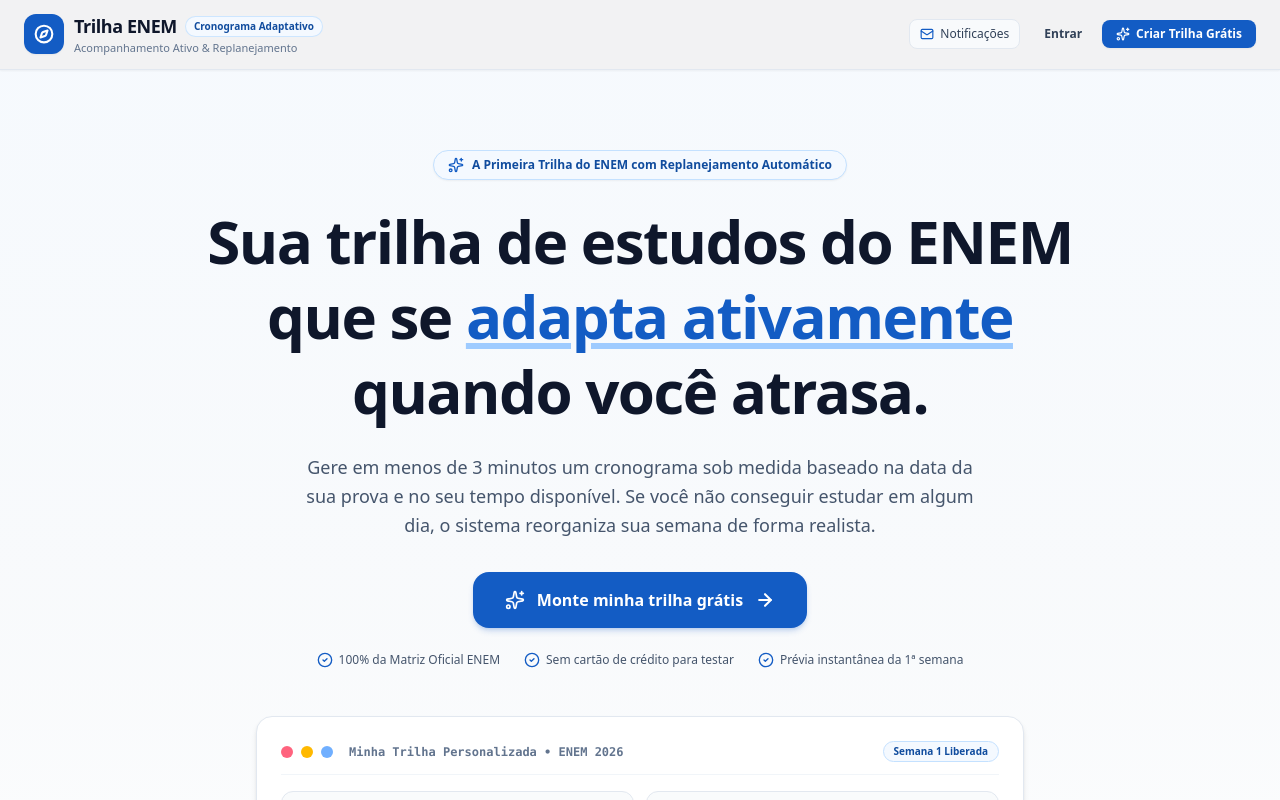
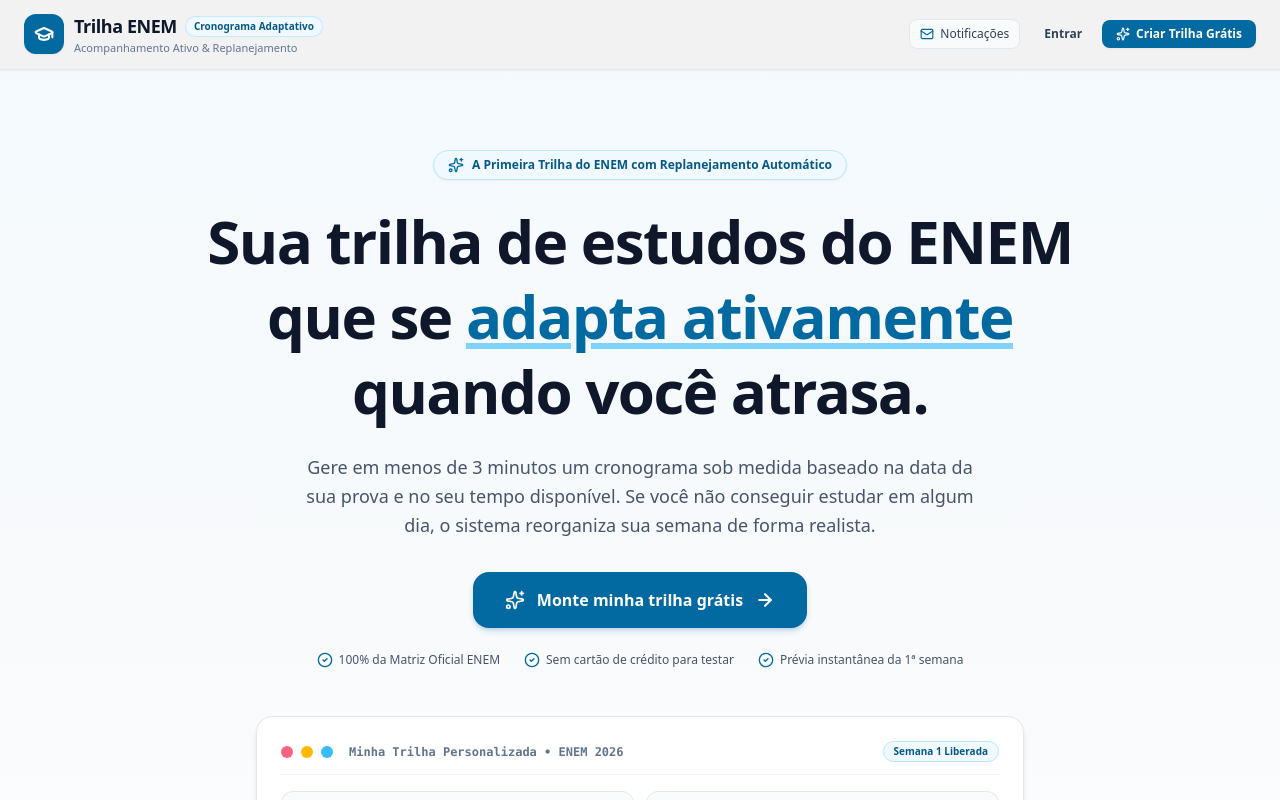
Before and after one commit to JoaaoPaulo/SiteEducativo, a React (Vite) app: page / in a window 1280 px wide. Shown: the top 800 px of the page. Built offline with nearby package versions, Linux system fonts and the light colour scheme.

Commit message:
feat: mudar paleta para azul claro e alterar logo para GraduationCap

```diff
--- a/src/components/Navbar.tsx
+++ b/src/components/Navbar.tsx
@@ -1,6 +1,6 @@
 import React from 'react';
 import { UserProfile } from '../types';
-import { Compass, Sparkles, User, Lock, Calendar, Mail, ShieldCheck } from 'lucide-react';
+import { GraduationCap, Sparkles, User, Lock, Calendar, Mail, ShieldCheck } from 'lucide-react';
 
 interface NavbarProps {
   user: UserProfile | null;
@@ -29,7 +29,7 @@ export const Navbar: React.FC<NavbarProps> = ({
           className="flex cursor-pointer items-center gap-2.5 group"
         >
           <div className="flex h-10 w-10 items-center justify-center rounded-xl bg-teal-700 text-white font-bold shadow-xs group-hover:bg-teal-800 transition-colors">
-            <Compass className="h-5 w-5 stroke-[2.5]" />
+            <GraduationCap className="h-5 w-5 stroke-[2.5]" />
           </div>
           <div>
             <div className="flex items-center gap-2">
--- a/src/components/TrailLoadingState.tsx
+++ b/src/components/TrailLoadingState.tsx
@@ -1,5 +1,5 @@
 import React, { useEffect, useState } from 'react';
-import { Sparkles, Compass, CheckCircle2 } from 'lucide-react';
+import { Sparkles, GraduationCap, CheckCircle2 } from 'lucide-react';
 
 interface TrailLoadingStateProps {
   onFinished: () => void;
@@ -42,7 +42,7 @@ export const TrailLoadingState: React.FC<TrailLoadingStateProps> = ({ onFinished
         {/* Animated Icon */}
         <div className="relative inline-block">
           <div className="flex h-20 w-20 items-center justify-center rounded-3xl bg-teal-700 text-white font-bold shadow-md mx-auto">
-            <Compass className="h-10 w-10 animate-spin-slow stroke-[2]" />
+            <GraduationCap className="h-10 w-10 animate-pulse stroke-[2]" />
           </div>
         </div>
 
--- a/src/index.css
+++ b/src/index.css
@@ -1,27 +1,27 @@
 @import "tailwindcss";
 
 @theme {
-  --color-teal-50: #f4f9ff;
-  --color-teal-100: #e1f0ff;
-  --color-teal-200: #c4e1ff;
-  --color-teal-300: #9ecbff;
-  --color-teal-400: #70afff;
-  --color-teal-500: #4a93ff;
-  --color-teal-600: #1e74eb;
-  --color-teal-700: #135cc4;
-  --color-teal-800: #104c9e;
-  --color-teal-900: #0a2e5c;
-  --color-teal-950: #051a36;
+  --color-teal-50: #f0f9ff;
+  --color-teal-100: #e0f2fe;
+  --color-teal-200: #bae6fd;
+  --color-teal-300: #7dd3fc;
+  --color-teal-400: #38bdf8;
+  --color-teal-500: #0ea5e9;
+  --color-teal-600: #0284c7;
+  --color-teal-700: #0369a1;
+  --color-teal-800: #075985;
+  --color-teal-900: #0c4a6e;
+  --color-teal-950: #082f49;
 
-  --color-emerald-50: #f4f9ff;
-  --color-emerald-100: #e1f0ff;
-  --color-emerald-200: #c4e1ff;
-  --color-emerald-300: #9ecbff;
-  --color-emerald-400: #70afff;
-  --color-emerald-500: #4a93ff;
-  --color-emerald-600: #1e74eb;
-  --color-emerald-700: #135cc4;
-  --color-emerald-800: #104c9e;
-  --color-emerald-900: #0a2e5c;
-  --color-emerald-950: #051a36;
+  --color-emerald-50: #f0f9ff;
+  --color-emerald-100: #e0f2fe;
+  --color-emerald-200: #bae6fd;
+  --color-emerald-300: #7dd3fc;
+  --color-emerald-400: #38bdf8;
+  --color-emerald-500: #0ea5e9;
+  --color-emerald-600: #0284c7;
+  --color-emerald-700: #0369a1;
+  --color-emerald-800: #075985;
+  --color-emerald-900: #0c4a6e;
+  --color-emerald-950: #082f49;
 }
```
